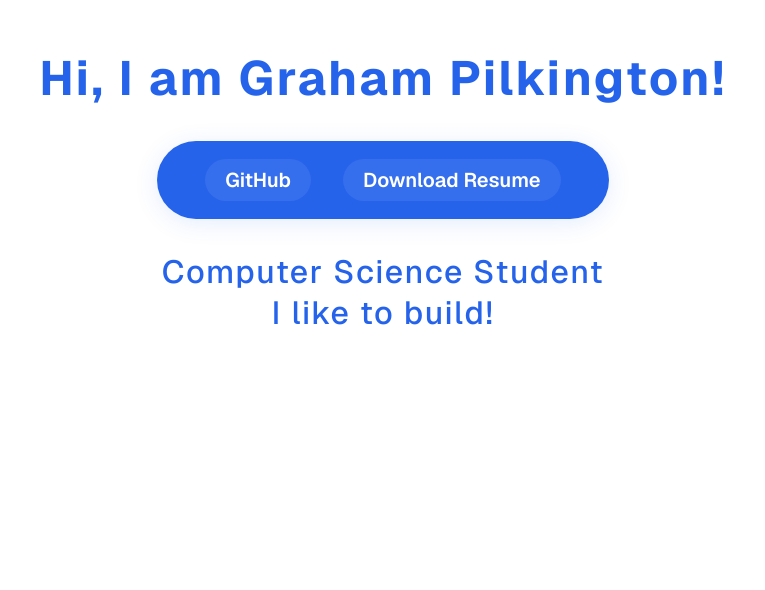
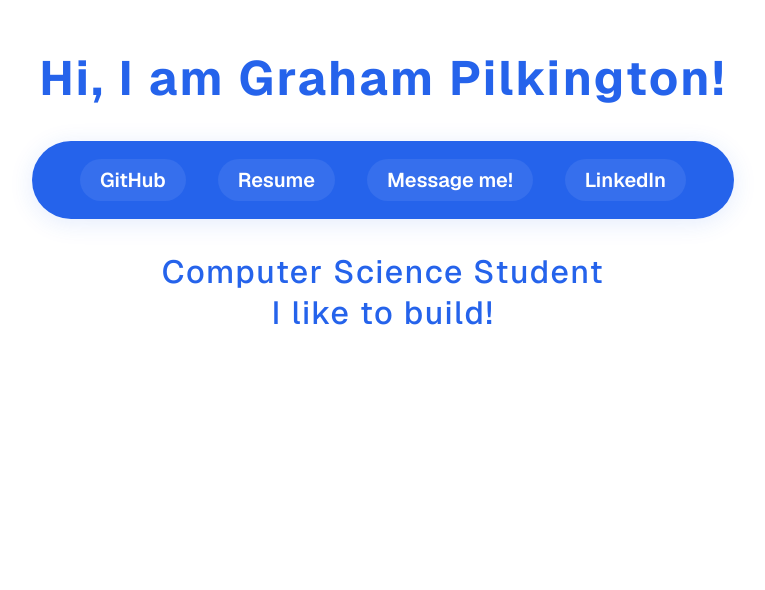
Before and after one commit to GrahamPilk/ePortfolio, a Next.js app: page / in a window 1280 px wide. Shown: the part 210-800 px from the top of the page, without its empty margins (257-1022 px from the left). Built offline with nearby package versions, Linux system fonts and the light colour scheme.

Commit message:
started animation and Contace Me Page

```diff
--- a/src/app/page.js
+++ b/src/app/page.js
@@ -1,14 +1,63 @@
+"use client";
+import { useState, useEffect } from "react";
 import styles from "./page.module.css";
 
 export default function Home() {
+  const [scrollY, setScrollY] = useState(0);
+  const [isLoaded, setIsLoaded] = useState(false);
+
+  useEffect(() => {
+    // Trigger initial animation after component mounts
+    const timer = setTimeout(() => {
+      setIsLoaded(true);
+    }, 100);
+
+    // Add scroll event listener
+    const handleScroll = () => {
+      setScrollY(window.scrollY);
+    };
+
+    window.addEventListener('scroll', handleScroll);
+
+    return () => {
+      clearTimeout(timer);
+      window.removeEventListener('scroll', handleScroll);
+    };
+  }, []);
+
+  // Calculate which section we're in based on scroll position
+  const getCurrentSection = () => {
+    const windowHeight = window.innerHeight;
+    const currentSection = Math.floor(scrollY / windowHeight);
+    return currentSection;
+  };
+
+  // Determine the position class based on scroll
+  const getOvalTabPosition = () => {
+    const currentSection = getCurrentSection();
+
+    if (currentSection === 0) {
+      // First section - animate from left to center
+      return isLoaded ? styles.ovalTabCenter : styles.ovalTabHidden;
+    } else if (currentSection >= 5) {
+      // Contact section - move to right side
+      return styles.ovalTabRight;
+    } else {
+      // Other sections - stay on right side
+      return styles.ovalTabRight;
+    }
+  };
+
   return (
     <div className={styles.page}>
       <section className={styles.sectionWhite}>
         <div className={styles.introContainer}>
           <h1 className={styles.introTitle}>Hi, I am Graham Pilkington!</h1>
-          <div className={styles.ovalTab}>
+          <div className={`${styles.ovalTab} ${getOvalTabPosition()}`}>
             <a href="https://github.com/GrahamPilk" target="_blank" rel="noopener noreferrer" className={styles.ovalLink}>GitHub</a>
-            <a href="/grahamresume.pdf" download className={styles.ovalLink}>Download Resume</a>
+            <a href="/grahamresume.pdf" download className={styles.ovalLink}>Resume</a>
+            <a href="mailto:graham.a.pilkington@gmail.com" className={styles.ovalLink}>Message me!</a>
+            <a href="https://www.linkedin.com/in/graham-pilkington/" target="_blank" rel="noopener noreferrer" className={styles.ovalLink}>LinkedIn</a>
           </div>
           <p className={styles.introTopP}>Computer Science Student</p>
           <p>I like to build!</p>
@@ -27,7 +76,9 @@ export default function Home() {
         <h1>Projects</h1>
       </section>
       <section className={styles.sectionBlue}>
-        <h1>Contact Me</h1>
+        <h1>Get in touch!</h1>
+        <p>I'm always looking for new opportunities and collaborations. Feel free to reach out to me via email or connect with me on LinkedIn.</p>
+        {/* contact form */}
       </section>
     </div>
   );
--- a/src/app/page.module.css
+++ b/src/app/page.module.css
@@ -210,12 +210,10 @@ a.secondary {
 
 .introTitle {
   text-align: center;
-  transition: transform 0.8s cubic-bezier(0.77,0,0.175,1), opacity 0.8s cubic-bezier(0.77,0,0.175,1);
 }
 
 .introTopP {
   text-align: center;
-  transition: transform 0.8s cubic-bezier(0.77,0,0.175,1), opacity 0.8s cubic-bezier(0.77,0,0.175,1);
 }
 
 .ovalTab {
@@ -233,7 +231,8 @@ a.secondary {
   box-shadow: 0 4px 24px rgba(37,99,235,0.12);
   margin: 32px 0;
   opacity: 1;
-  transition: transform 0.8s cubic-bezier(0.77,0,0.175,1), opacity 0.8s cubic-bezier(0.77,0,0.175,1);
+  transition: all 1.5s cubic-bezier(0.77,0,0.175,1);
+  will-change: transform, opacity;
 }
 
 .ovalLink {
@@ -264,6 +263,8 @@ a.secondary {
   pointer-events: auto;
 }
 
+
+
 .ovalTabRight {
   opacity: 1;
   position: fixed;
@@ -272,6 +273,9 @@ a.secondary {
   left: auto;
   transform: translateY(-50%) scale(1);
   z-index: 1000;
-  box-shadow: 0 4px 24px rgba(37,99,235,0.18);
+  box-shadow: 0 8px 32px rgba(37,99,235,0.25);
   pointer-events: auto;
+  margin: 0;
+  backdrop-filter: blur(10px);
+  background: rgba(37, 99, 235, 0.95);
 }
```
Also changed, not shown: 1 other file (tests, documents, lock files or other folders).
